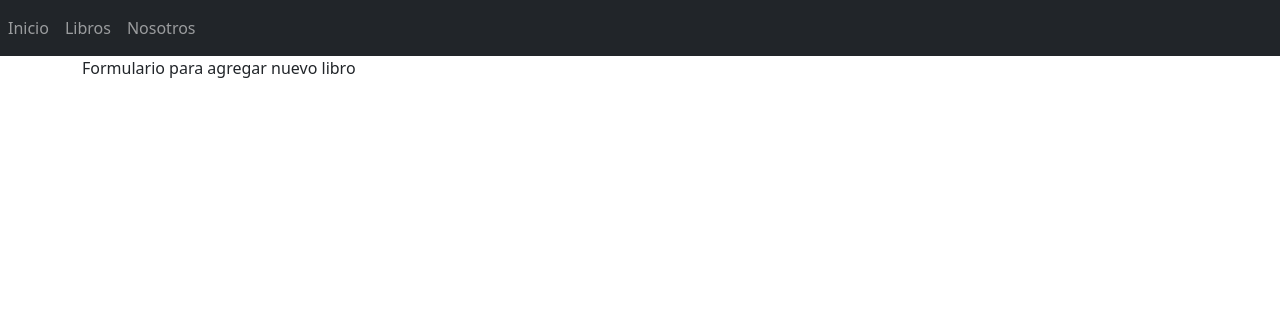
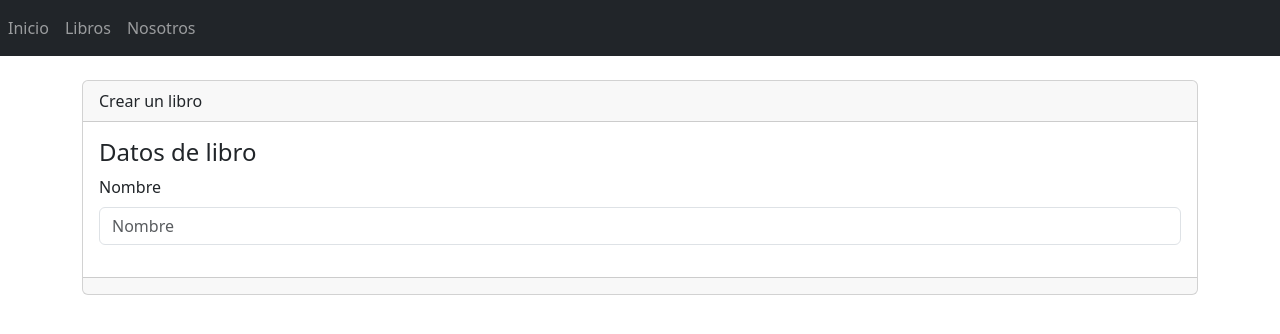
Before and after one commit to FranCamposC/App-CRUD-Django, a Django app: template libreria/templates/libros/crear.html in a window 1280 px wide. Shown: the top 334 px of the page. Run offline with Django 4.2, Linux system fonts and the light colour scheme; the template is opened without the code that fills it, so the values that code supplies are empty.

Commit message:
Nuevas funcionalidades

```diff
--- a/libreria/templates/base.html
+++ b/libreria/templates/base.html
@@ -29,7 +29,7 @@
             </div>
         </nav>
 
-
+        <br>
         <div class=" container">
             <div class="row">
                 <div class="col-12">
--- a/libreria/templates/libros/crear.html
+++ b/libreria/templates/libros/crear.html
@@ -1,5 +1,16 @@
 {% extends "base.html" %}
 
-{%block titulo%}   Agragar nuevo libro {%endblock%}
+{%block titulo%}   Agregar nuevo libro {%endblock%}
 
-{%block contenido%} Formulario para agregar nuevo libro {%endblock%}
+{%block contenido%}
+<div class="card">
+    <div class="card-header">Crear un libro</div>
+    <div class="card-body">
+        <h4 class="card-title">Datos de libro</h4>
+        {%include 'libros/form.html'%}
+    </div>
+    <div class="card-footer text-muted"></div>
+</div>
+
+
+{%endblock%}
--- a/libreria/templates/libros/form.html
+++ b/libreria/templates/libros/form.html
@@ -0,0 +1,16 @@
+<form enctype="multipart/form-data" method="post">
+
+
+    <div class="mb-3">
+        <label for="" class="form-label">Nombre</label>
+        <input
+            type="text"
+            class="form-control"
+            name=""
+            id=""
+            aria-describedby="helpId"
+            placeholder="Nombre"/>
+    </div>
+
+
+</form>
--- a/libreria/urls.py
+++ b/libreria/urls.py
@@ -9,5 +9,7 @@ urlpatterns = [
     path('nosotros', views.contacto ,name='nosotros'), #accedemos a nosotros, views.
     #(el nombre de la funcion en el views), name= el que queramos normalmente
     #el mismo que pongamos en el path
-    path('libros', views.libros, name='libros')
+    path('libros', views.libros, name='libros'),
+    path('libros/crear', views.crear,name='crear'),
+    path('libros/editar', views.editar,name='editar'),
 ]
--- a/libreria/views.py
+++ b/libreria/views.py
@@ -13,3 +13,9 @@ def contacto(request):
 
 def libros(request):
     return render(request,'libros/index.html')
+
+def crear(request):
+    return render(request,'libros/crear.html')
+
+def editar(request):
+    return render(request,'libros/editar.html')
```
Also changed, not shown: libreria/templates/libros/editar.html (+10 -1 lines), libreria/templates/libros/index.html (+11 -2 lines), db.sqlite3.
